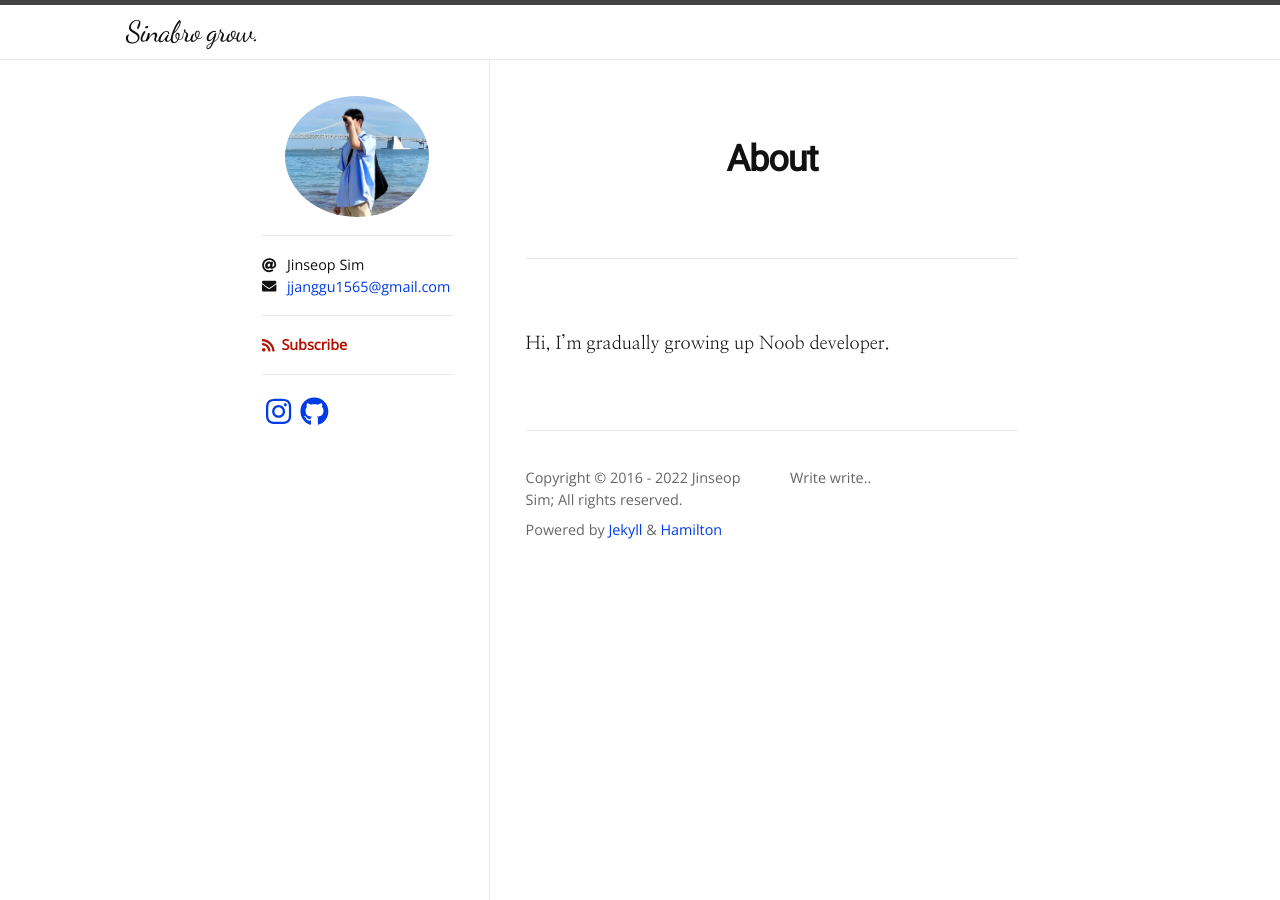
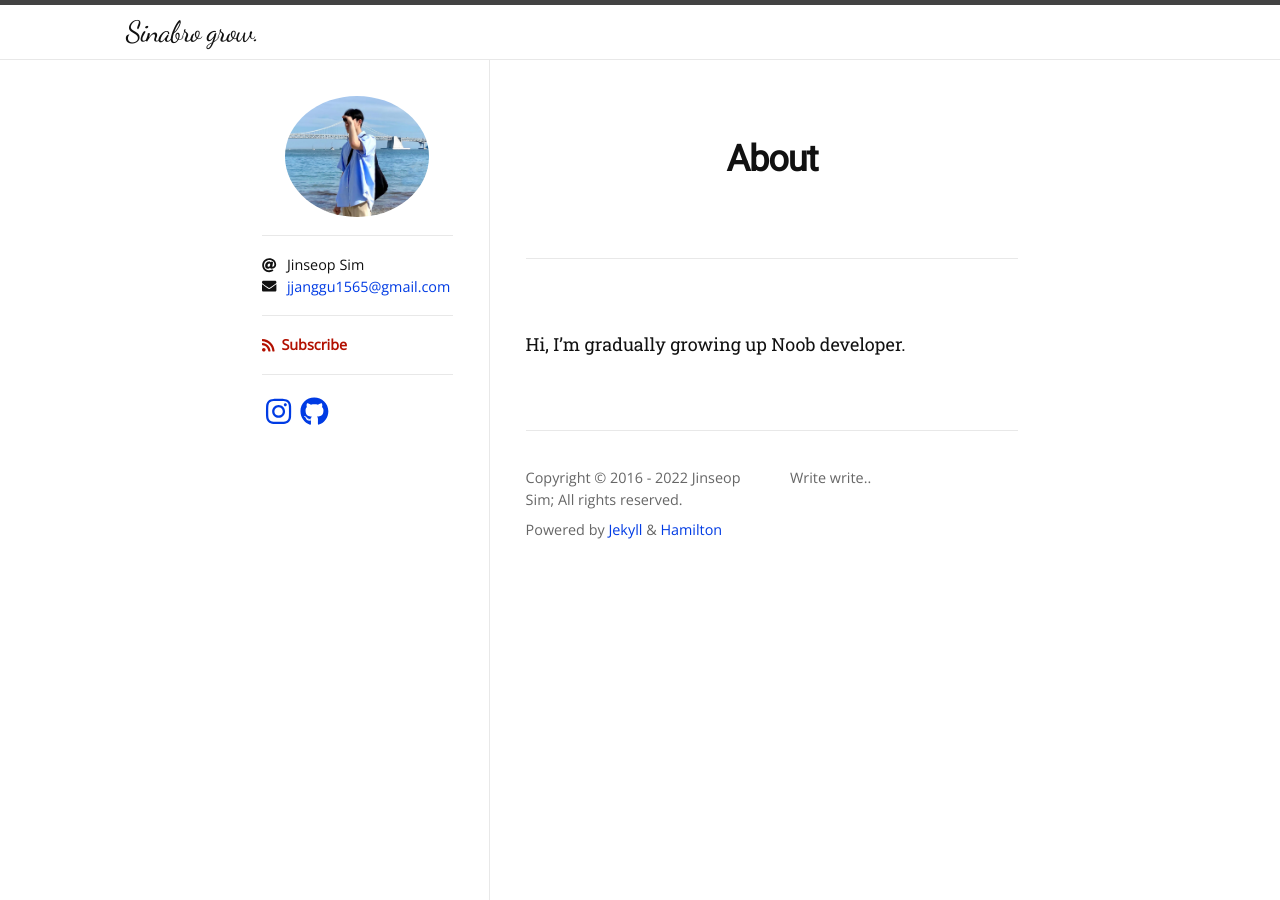
Before and after one commit to Jinseop-Sim/Jinseop-Sim.github.io, a Jekyll site: the page built from about.md, in a window 1280 px wide. Built offline with Jekyll 4.4.1, drawn with Linux system fonts in a browser that asks for light colours; nearby versions of some CDN libraries; some web fonts are replaced.

Commit message:
change font

```diff
--- a/_sass/hamilton/variables.scss
+++ b/_sass/hamilton/variables.scss
@@ -1,6 +1,6 @@
 // Fonts
 $base-font-family: "Open Sans" !default;
-$reading-font-family: "Nanum Myeongjo", "Roboto Slab", "Noto Serif SC", "Noto Serif TC" !default;
+$reading-font-family: "Roboto Slab", "Noto Serif SC", "Noto Serif TC" !default;
 $headline-font-family: Roboto, "Noto Sans SC", "Noto Sans TC" !default;
 $code-font-family:  Inconsolata !default;
 $handwriting-font-family: "Dancing Script", "Ma Shan Zheng" !default;
```
